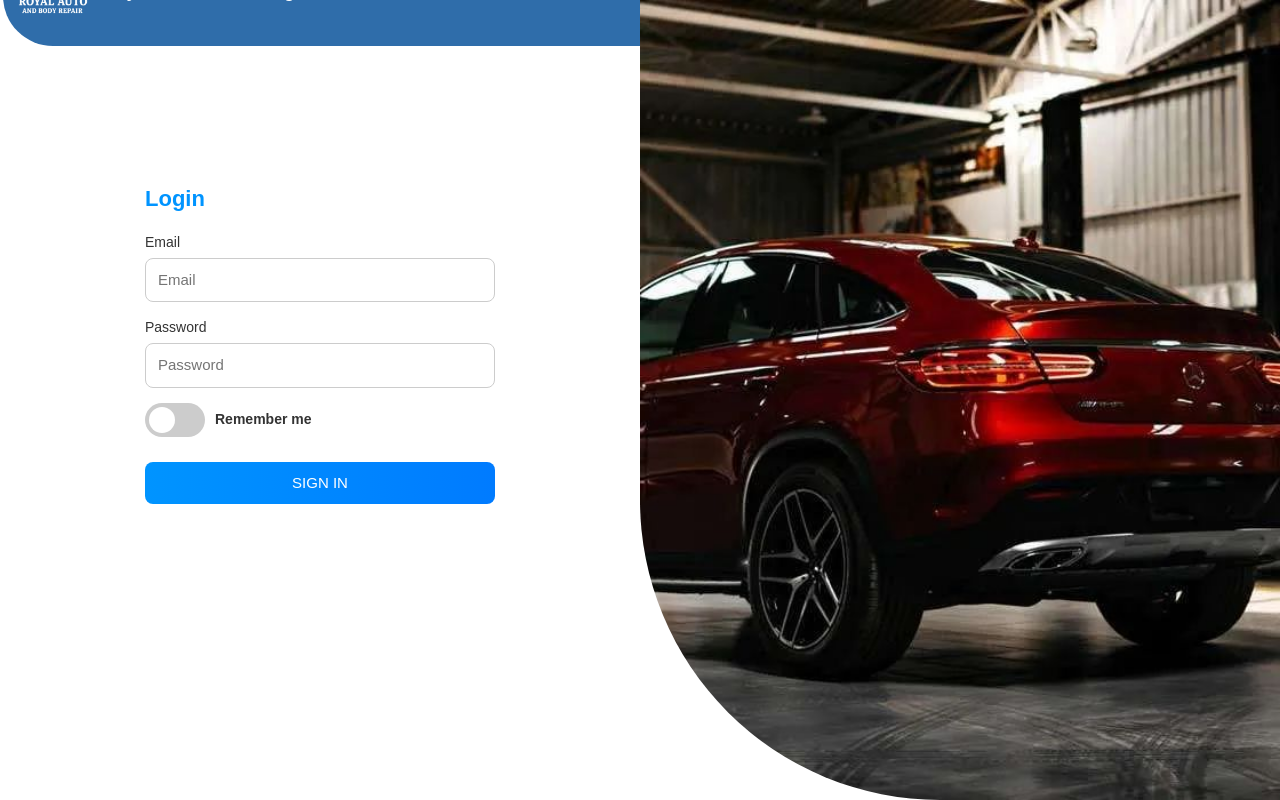
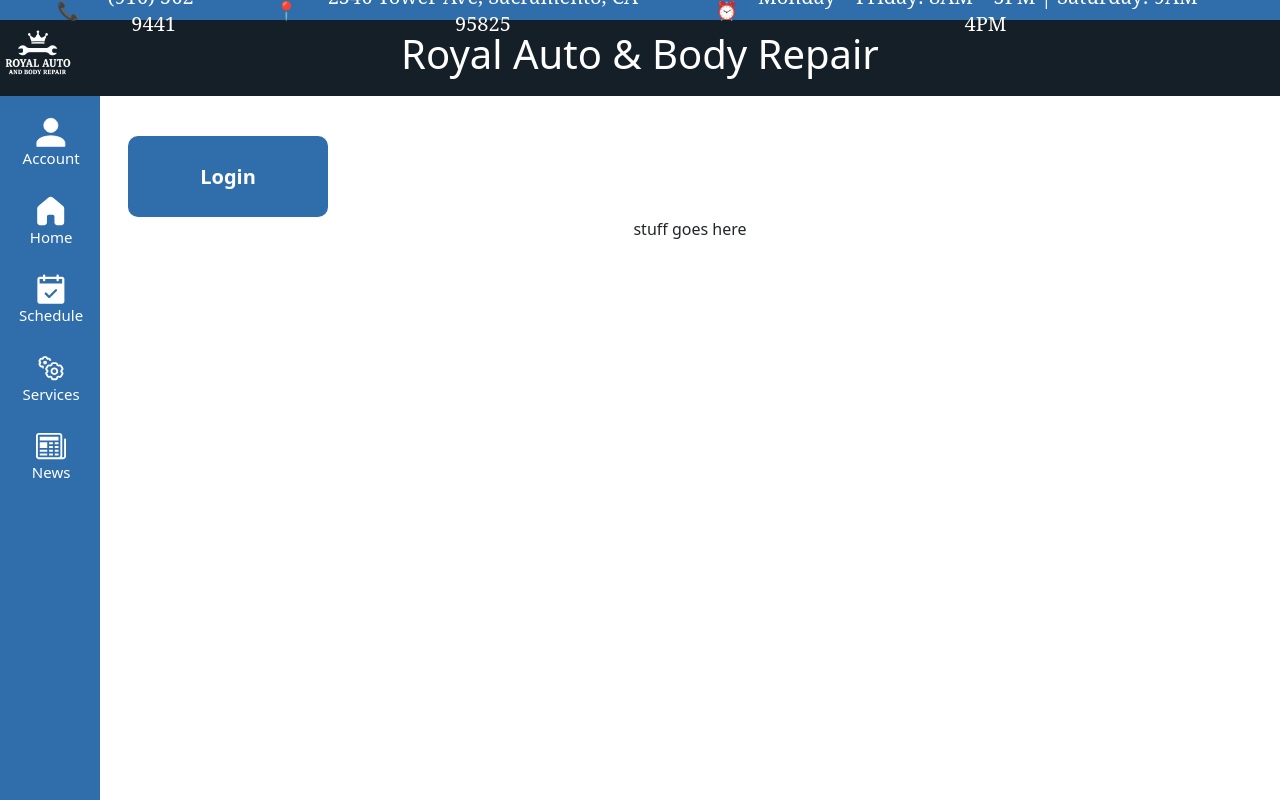
Before and after one commit to QuantumBits-CSUS-25-26/RoyalWebsite, a React (Create React App) app in the folder frontend/: page /login in a window 1280 px wide. Built offline with nearby package versions, Linux system fonts and the light colour scheme.

Commit message:
RW-11: Create Webpage for customer Login

```diff
--- a/frontend/src/App.css
+++ b/frontend/src/App.css
@@ -37,6 +37,7 @@
   }
 }
 .Header {
+  margin-top: 20px;
   padding: 10px;
   text-align: center;
   background: #151F27;
@@ -420,3 +421,28 @@
   margin-top: -800px;
   margin-left: -40px;
 }
+
+
+.customerLogin .title {
+  color: white;
+  background-color: #2f6DAB;
+  margin-left: max(120px, 10%);
+  margin-top: max(40px, 2%);
+  padding-top: min(40px, 2%);
+  padding-bottom: min(40px, 2%);
+  width: max(200px, 10%);
+  min-height: 50px;
+  height: 10%;
+  display: flex;
+  align-items: center;
+  justify-content: center;
+  white-space: nowrap;
+  border-radius: 10px;
+  font-size: 20px;
+  font-weight: bold;
+}
+
+.customerLogin .content {
+  height: 10vh;
+  margin-left: 100px;
+}
--- a/frontend/src/App.js
+++ b/frontend/src/App.js
@@ -15,13 +15,14 @@ import Invoices from './Pages/AdminPages/Invoices';
 import Messages from './Pages/AdminPages/Messages';
 import Settings from './Pages/AdminPages/Settings';
 import InfoBar from './Components/InfoBar';
+import CustomerLogin from './Pages/CustomerLogin';
 
 function App() {
   return (
     <InfoBar /> ,//{}      // originally: '<InfoBar /> {}'  , this thows error when running server, but fix no longer shows infobar
     <div className="App">
       <Routes>
-        <Route path='/login' element={<Login />} />
+        <Route path='/login' element={<CustomerLogin />} />
         <Route path='/' element={<Homepage />} />
         <Route path='/dashboard' element={<CustomerDashboard />} />
         <Route path='/appointments' element={<Appointments />} />
@@ -35,6 +36,7 @@ function App() {
         <Route path='/admin/invoices' element={<Invoices />} />
         <Route path='/admin/messages' element={<Messages />} />
         <Route path='/admin/settings' element={<Settings />} />
+        <Route path='/admin/login' element={<Login />} />
       </Routes>
     </div>
   );
--- /dev/null
+++ b/frontend/src/Pages/CustomerLogin.js
@@ -0,0 +1,25 @@
+import React from 'react';
+import SideNavbar from '../Components/SideNavbar';
+import Header from '../Components/Header';
+import InfoBar from '../Components/InfoBar';
+import './Homepage.css';
+import '../App.css';
+
+
+const CustomerLogin = () => {
+  return (
+    <div className="customerLogin">
+      <InfoBar />
+      <Header />
+      <SideNavbar />
+      <div className="title">
+        Login
+      </div>
+      <div className="content">
+        stuff goes here
+      </div>
+    </div>
+  );
+}
+
+export default CustomerLogin;
--- a/frontend/src/Pages/Homepage.js
+++ b/frontend/src/Pages/Homepage.js
@@ -5,12 +5,15 @@ import AboutServices from '../Components/AboutServices/AboutServices';
 import HeroSection from '../Components/HeroSection';
 import './Homepage.css';
 import Reviews from '../Components/Reviews';
+import InfoBar from '../Components/InfoBar';
+
 
 const Homepage = () => {
   return (
     <div className="homepage">
       <SideNavbar />
       <div className="homepage-content">
+        <InfoBar />
         <Header />
         <HeroSection />
         <Reviews />
```
